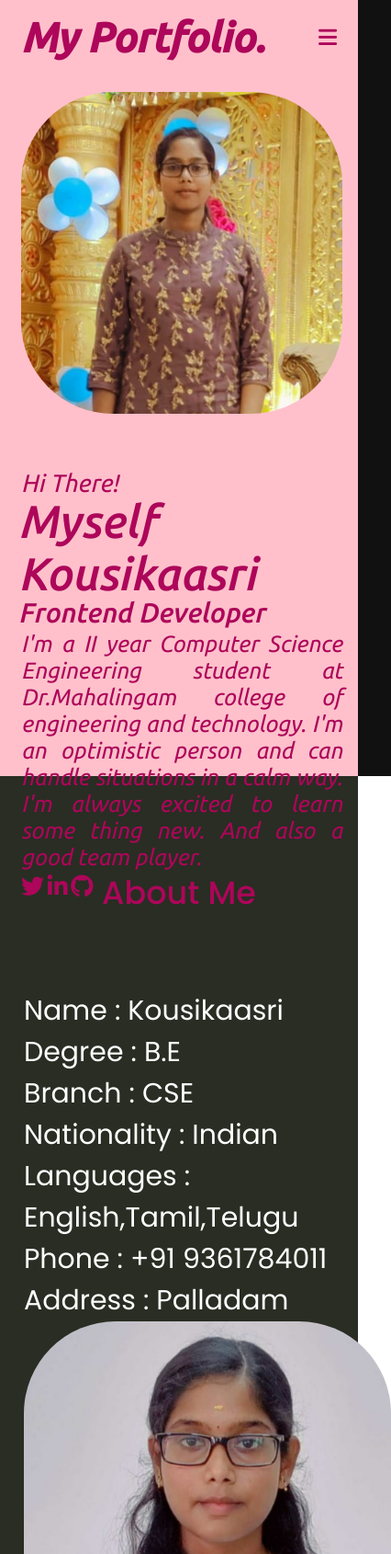
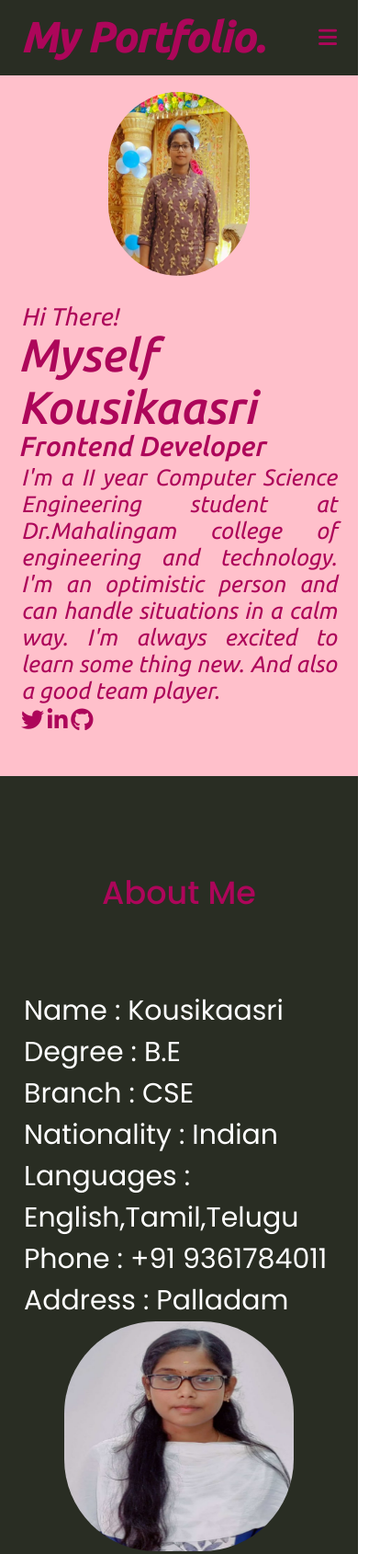
Before and after one commit to Kousikaasri1102/my-portfolio, a plain HTML site: page index.html in a window 390 px wide. Shown: the top 1690 px of the page at 92% size, 426 px wide, since content can reach past the window. Drawn offline with nearby package versions, Linux system fonts and the light colour scheme.

Commit message:
media query

```diff
--- a/style.css
+++ b/style.css
@@ -15,6 +15,15 @@ section{
   max-width: 1300px;
   padding: 0 80px;
   margin: auto;
+}
+.about .about-content,
+.services .serv-content,
+.skills .skills-content,
+.contact .contact-content{
+    display: flex;
+    flex-wrap: wrap;
+    align-items: center;
+    justify-content: space-between;
 }
 
 /* custom scroll bar */
@@ -36,7 +45,7 @@ section{
   width:100% ;
   z-index: 999;
   padding: 15px 0;
-  background: pink;
+  background: rgb(41, 45, 35);
   font-family: 'ubuntu',sans-serif;
   transition: all 0.3s ease;
 }
@@ -685,38 +694,37 @@ footer span a:hover{
 @media (max-width: 1104px ){
   .home .home-content .left img{
 
-    height: 350px;
-    width: 350px;
+    height: 200px;
+    width: 200px;
 }
-.home .max-width{
-  margin-left: 0px;
+  .about .about-content .right img{
+      height: 250px;
+      width: 250px;
   }
-}
-@media (max-width: 991px ){
+
+
+}@media (max-width: 991px) {
   .max-width{
       padding: 0 50px;
   }
-}
-@media (max-width: 947px ){
+}@media (max-width: 947px){
   .menu-btn{
-
       display: block;
       z-index: 999;
-
   }
   .menu-btn i.active:before{
-    content:"\f00d";
+      content: "\f00d";
   }
   .navbar .menu{
       position: fixed;
-  height:  100vh;
+      height: 100vh;
       width: 100%;
-  left: 100%;
+      left: -100%;
       top: 0;
-  background: #111;
+      background: rgb(41, 45, 35);
       text-align: center;
-  padding-top: 80px ;
-  transistion : color all 0.3s ease;
+      padding-top: 80px;
+      transition: all 0.3s ease;
   }
   .navbar .menu.active{
       left: 0;
@@ -726,11 +734,8 @@ footer span a:hover{
   }
   .navbar .menu li a{
       display: inline-block;
-  margin:20px 0;
+      margin: 20px 0;
       font-size: 25px;
-}
-.home .home-content .column{
-  width: 120%;
   }
   .home .home-content .left{
     display: flex;
@@ -741,70 +746,83 @@ footer span a:hover{
     flex: 120%;
 
   }
+   .home .home-content .text-1{
+    font-size: 25px;
+}
 .home .home-content .text-2{
-  font-size: 45px;
+    font-size: 35px;
+} .home .home-content .text-3{
+  font-size: 25px;
+}
+.home .home-content .text-4{
+  font-size: 20px;
+}.contact .contact-content .column{
+  width: 100%;
+  margin-bottom: 35px;
+}  .about .about-content .column{
+  width: 100%;
+}
+.about .about-content .right{
+  display: flex;
+  justify-content: center;
+  margin: 0 auto 60px;
+}
+.about .about-content .left{
+  flex: 100%;
+}
+.max-width{
+  max-width: 930px;}
+}@media (max-width: 690px) {
+  .max-width{
+      padding: 0 23px;
+  }
+  .home .home-content .left{
+    display: flex;
+    justify-content: center;
+    margin: 0 auto 60px;
+  }
+  .home .home-content .right{
+    flex: 100%;
 
+  }
+  .home .home-content .text-1{
+      font-size: 25px;
+  }
+  .home .home-content .text-2{
+      font-size: 30px;
   }
   .home .home-content .text-3{
     font-size: 25px;
-
 }
 .home .home-content .text-4{
     font-size: 20px;
 }
+
 }
-.services .serv-content .card{
-  width: calc(50% - 10px);
-  margin-bottom: 20px;
+@media (max-width: 500px) {
+  .home .home-content .left{
+    display: flex;
+    justify-content: center;
+    margin: 0 auto 60px;
+    height: 20vh;
+  }
+  .home .home-content .right{
+    flex: 100%;
+
+  }
+  .home .home-content .text-1{
+      font-size: 20px;
+  }
+  .home .home-content .text-2{
+      font-size: 25px;
+  }
+  .home .home-content .text-3{
+    font-size: 20px;
+}
+.home .home-content .text-4{
+    font-size: 17px;
 }
 
-.contact .contact-content .column{
-  width: 100%;
-  margin-bottom: 35px;
-}
-
-
-
-
-  @media (max-width: 690px) {
-    .max-width{
-        padding: 0 23px;
-    }
-    .home .home-content .text-2{
-        font-size: 60px;
-    }
-    .home .home-content .text-3{
-        font-size: 32px;
-    }
-    .home .home-content .text-4{
-      font-size: 27px;
-  }
-    .about .about-content a{
-        font-size: 20px;
-    }
-  }   .services .serv-content .card{
-    width: 100%;
-}
-
-
-  @media (max-width: 500px) {
-    .home .home-content .text-2{
-        font-size: 50px;
-    }
-    .home .home-content .text-3{
-        font-size: 27px;
-    }
-    .home .home-content .text-4{
-      font-size: 23px;
-    }
-
-    .skills .skills-content .left .text{
-        font-size: 19px;
-    }
-    .contact .contact-content .column{
-      width: 100%;
-      margin-bottom: 35px;
-  }
 
   .contact .right form .fields{
       flex-direction: column;
@@ -824,7 +842,9 @@ footer span a:hover{
       font-size: 23px;
       line-height: 38px;
   }
-}.timeline {
+}
+
+.timeline {
   background-color: rgb(41,45,35);
     font-family: poppins, sans-serif;
 
```
Lines whose indentation alone changed are shown as unchanged.
